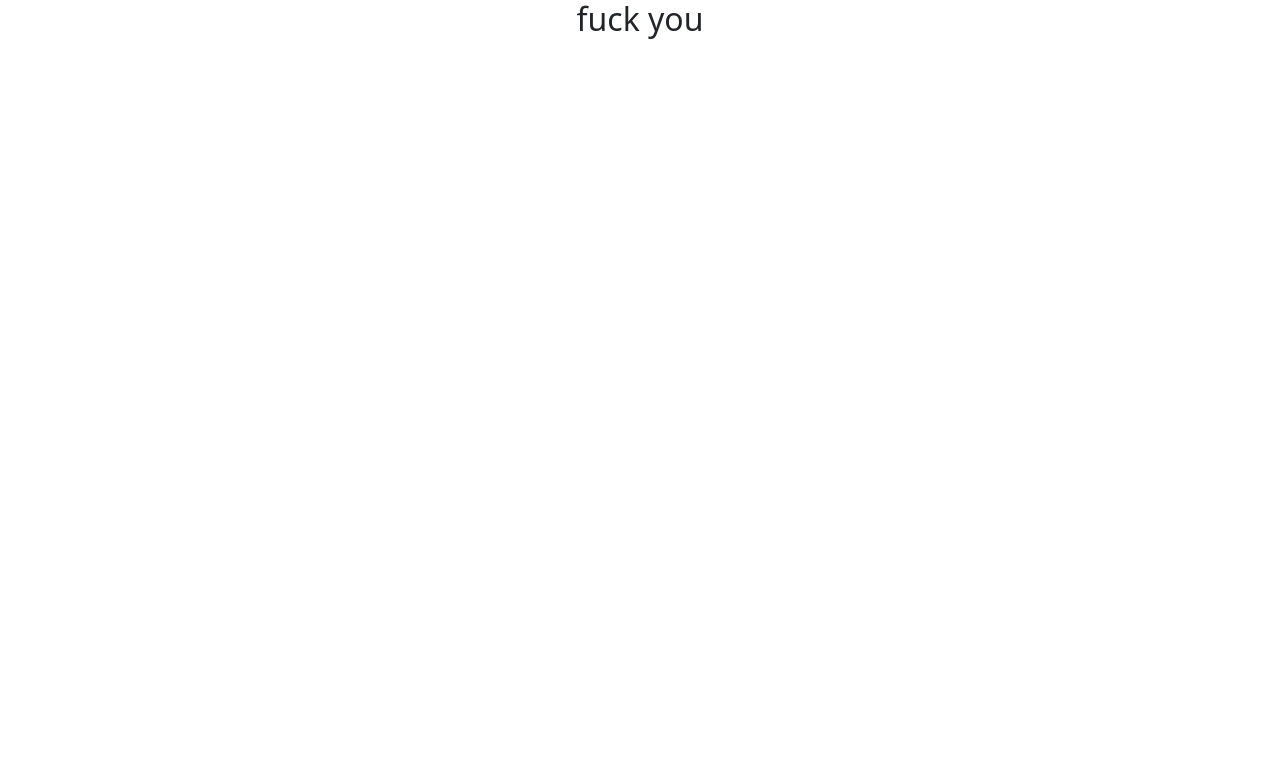
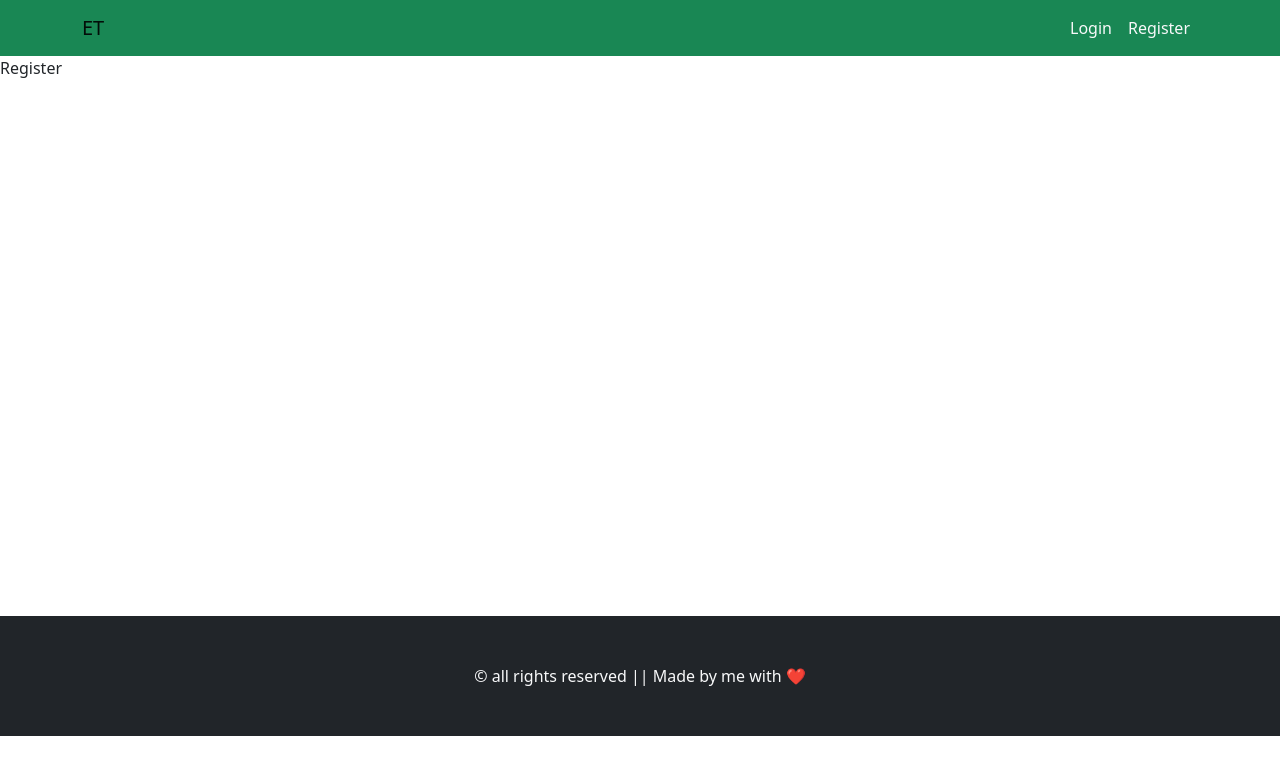
Before and after one commit to Emprcode/ET, a React (Create React App) app in the folder client/: page /register in a window 1280 px wide. Shown: the top 774 px of the page. Built offline with nearby package versions, Linux system fonts and the light colour scheme.

Commit message:
layout done and pages created

```diff
--- a/client/package.json
+++ b/client/package.json
@@ -11,6 +11,7 @@
     "react": "^18.2.0",
     "react-bootstrap": "^2.7.2",
     "react-dom": "^18.2.0",
+    "react-router-dom": "^6.8.1",
     "react-scripts": "5.0.1",
     "react-toastify": "^9.1.1",
     "web-vitals": "^2.1.4"
--- a/client/src/App.css
+++ b/client/src/App.css
@@ -1,3 +1,4 @@
-.App {
-  text-align: center;
+
+.main{
+  min-height: 70vh;
 }
--- a/client/src/App.js
+++ b/client/src/App.js
@@ -1,9 +1,19 @@
 import "./App.css";
+import { BrowserRouter, Routes, Route } from "react-router-dom";
+import Login from "./pages/Login";
+import Register from "./pages/Register";
+import DashBoard from "./pages/DashBoard";
 
 function App() {
   return (
     <div className="App">
-      <h2>fuck you</h2>
+      <BrowserRouter>
+        <Routes>
+          <Route path="/" element={<Login />} />
+          <Route path="/register" element={<Register />} />
+          <Route path="/dashboard" element={<DashBoard />} />
+        </Routes>
+      </BrowserRouter>
     </div>
   );
 }
--- a/client/src/components/layout/Footer.js
+++ b/client/src/components/layout/Footer.js
@@ -2,6 +2,8 @@ import React from 'react'
 
 export const Footer = () => {
   return (
-    <div>Footer</div>
+    <div className='text-center bg-dark text-light p-5'>
+        &copy; all rights reserved || Made by me with ❤️
+    </div>
   )
 }
--- a/client/src/components/layout/Header.js
+++ b/client/src/components/layout/Header.js
@@ -1,7 +1,22 @@
-import React from 'react'
+import Container from 'react-bootstrap/Container';
+import Nav from 'react-bootstrap/Nav';
+import Navbar from 'react-bootstrap/Navbar';
+import { Link } from 'react-router-dom';
 
-export const Header = () => {
+export const Header = ()=>  {
   return (
-    <div>Header</div>
-  )
+    <Navbar bg="success" expand="md">
+      <Container>
+        <Navbar.Brand href="#home">ET</Navbar.Brand>
+        <Navbar.Toggle aria-controls="basic-navbar-nav" />
+        <Navbar.Collapse id="basic-navbar-nav">
+          <Nav className="ms-auto">
+            <Link href="#home" className='nav-link text-light'>Login</Link>
+            <Link href="#link" className='nav-link text-light'>Register</Link>
+
+          </Nav>
+        </Navbar.Collapse>
+      </Container>
+    </Navbar>
+  );
 }
--- a/client/src/components/layout/MainLayout.js
+++ b/client/src/components/layout/MainLayout.js
@@ -1,7 +1,13 @@
-import React from 'react'
+import React from "react";
+import { Footer } from "./Footer";
+import { Header } from "./Header";
 
-export const MainLayout = () => {
+export const MainLayout = ({ children }) => {
   return (
-    <div>MainLayout</div>
-  )
-}
+    <div>
+      <Header />
+      <div className="main">{children}</div>
+      <Footer />
+    </div>
+  );
+};
--- /dev/null
+++ b/client/src/pages/Login.js
@@ -0,0 +1,9 @@
+import React from 'react'
+
+const Login = () => {
+  return (
+    <div>Login</div>
+  )
+}
+
+export default Login
--- /dev/null
+++ b/client/src/pages/Register.js
@@ -0,0 +1,10 @@
+import React from 'react'
+import { MainLayout } from '../components/layout/MainLayout'
+
+const Register = () => {
+  return (
+    <MainLayout>Register</MainLayout>
+  )
+}
+
+export default Register
```
Also changed, not shown: client/src/pages/DashBoard.js (added), 1 other file (tests, documents, lock files or other folders).
